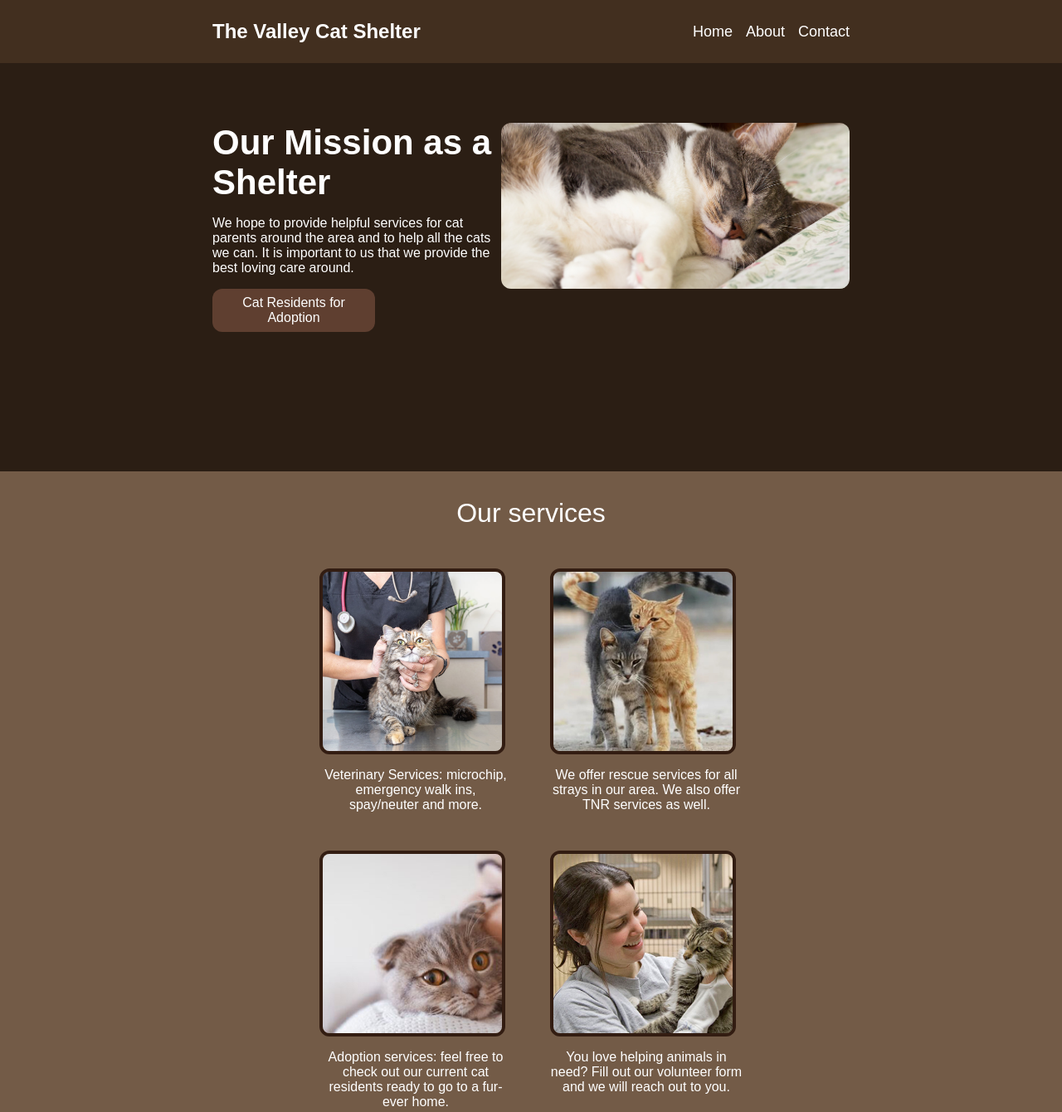
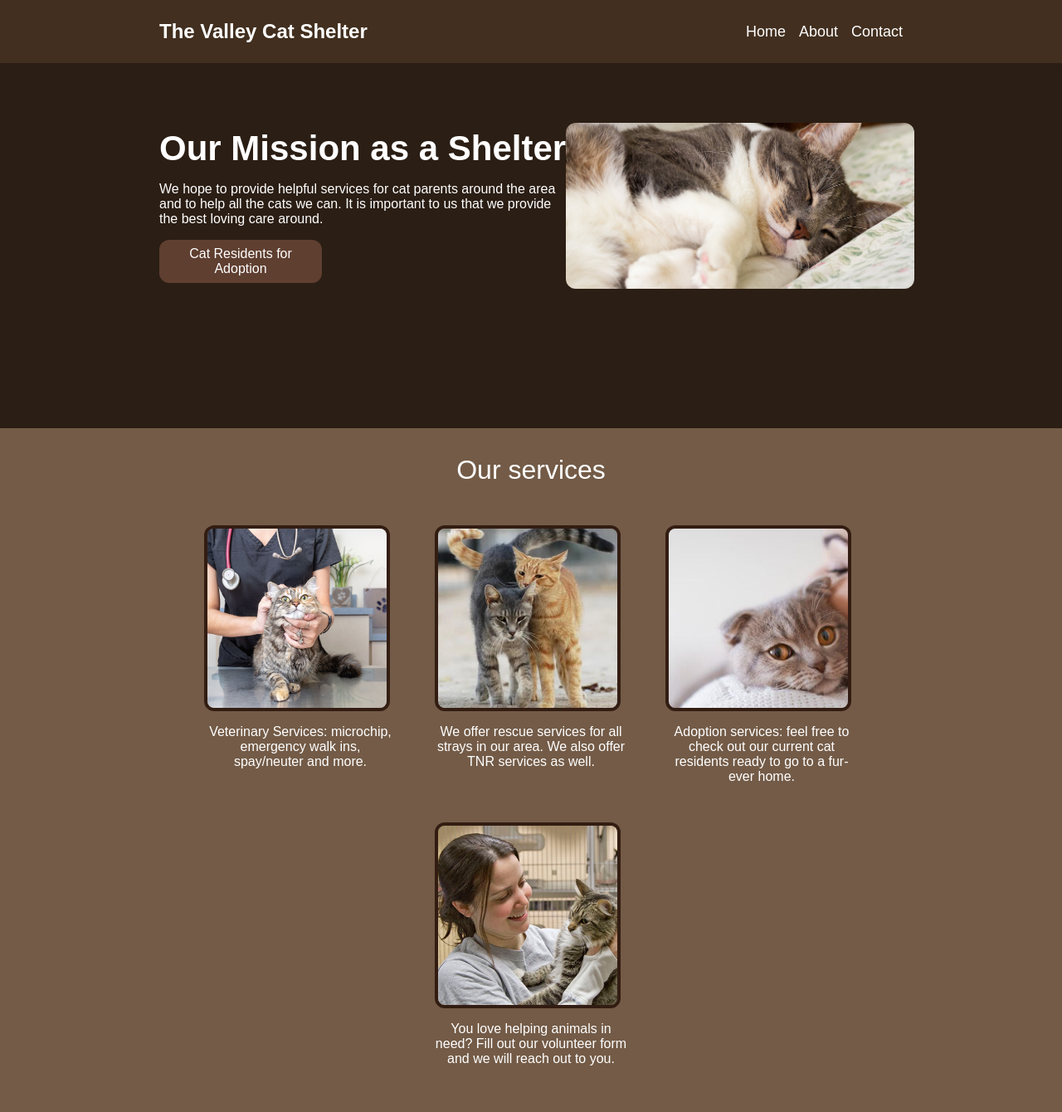
Before and after one commit to jambalong/landing-page, a plain HTML site: page index.html in a window 1280 px wide. Shown: the top 1340 px of the page at 83% size. Drawn offline with Linux system fonts and the light colour scheme.

Commit message:
Polish side padding

```diff
--- a/css/style.css
+++ b/css/style.css
@@ -1,5 +1,3 @@
-
-
 body {
   font-family: sans-serif;
   margin: 0;
@@ -23,7 +21,8 @@ a {
   display: flex;
   justify-content: center;
   align-items: center;
-  padding: 24px 256px;
+  padding: 24px 192px;
+  flex-shrink: 0;
 }
 
 .header .logo {
@@ -42,8 +41,7 @@ a {
   background: #2b1e14;
   display: flex;
   justify-content: space-between;
-  padding: 72px 256px 168px;
-  align-items: ;
+  padding: 72px 192px 168px;
 }
 
 .main .desc {
@@ -53,6 +51,7 @@ a {
   color: white;
   justify-content: center;
   gap: 16px;
+  flex-shrink: 0;
 }
 
 .desc .title {
@@ -87,7 +86,7 @@ a {
   display: flex;
   flex-direction: column;
   justify-content: center;
-  padding: 32px 256px 168px;
+  padding: 32px 192px 168px;
   color: white;
 }
 
@@ -129,7 +128,7 @@ a {
   background: #594b3e;
   display: flex;
   flex-direction: column;
-  padding: 164px 442px;
+  padding: 164px 396px;
   gap: 24px;
   color: white;
 }
@@ -148,7 +147,7 @@ a {
 .call-action {
   background: #2b1e14;
   display: flex;
-  padding: 92px 256px;
+  padding: 92px 192px;
   color: white;
 }
 
@@ -188,6 +187,6 @@ a {
   color: white;
   display: flex;
   justify-content: center;
-  padding: 36px 256px;
+  padding: 36px 192px;
   font-size: 18px;
 }
```
